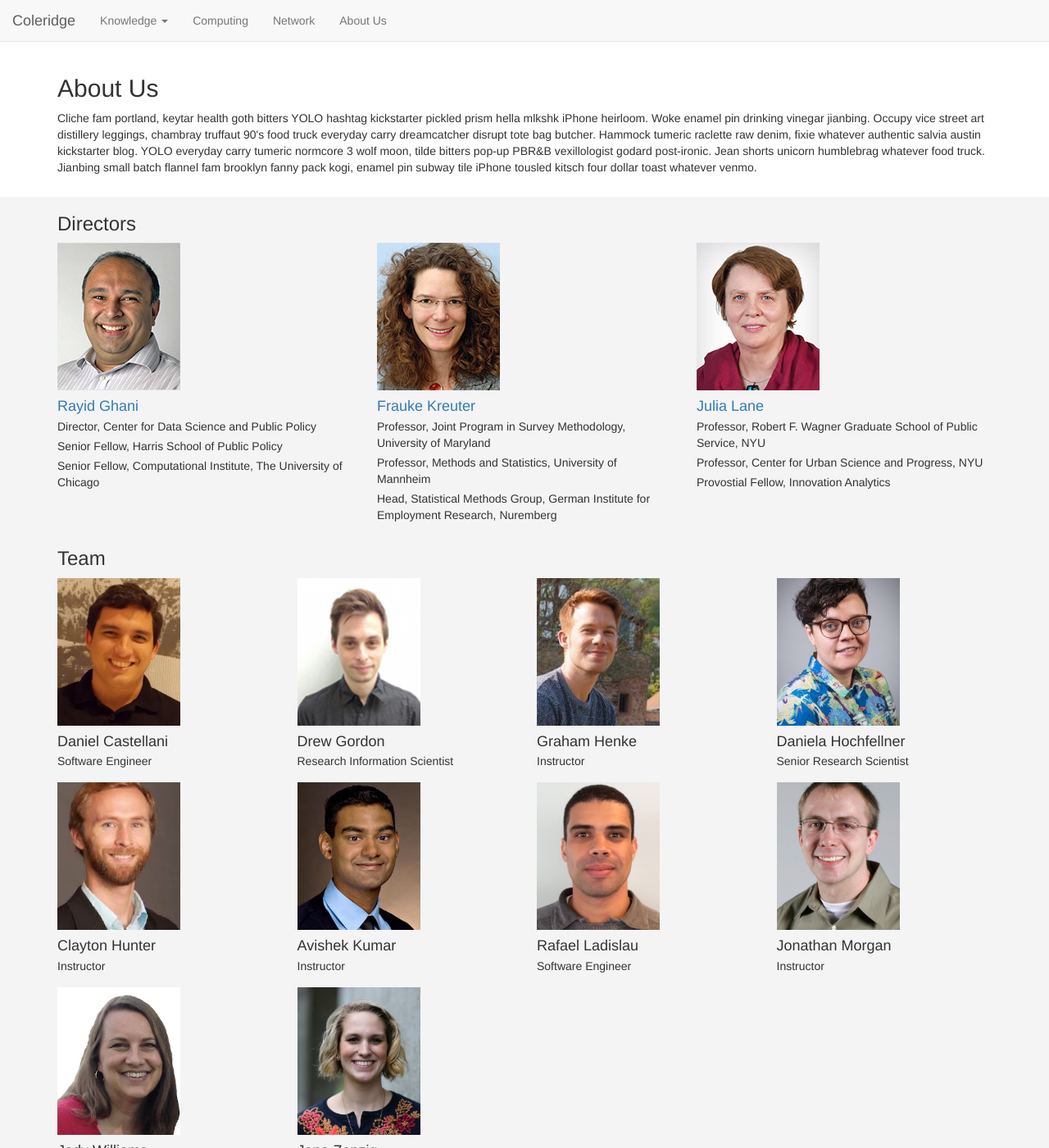
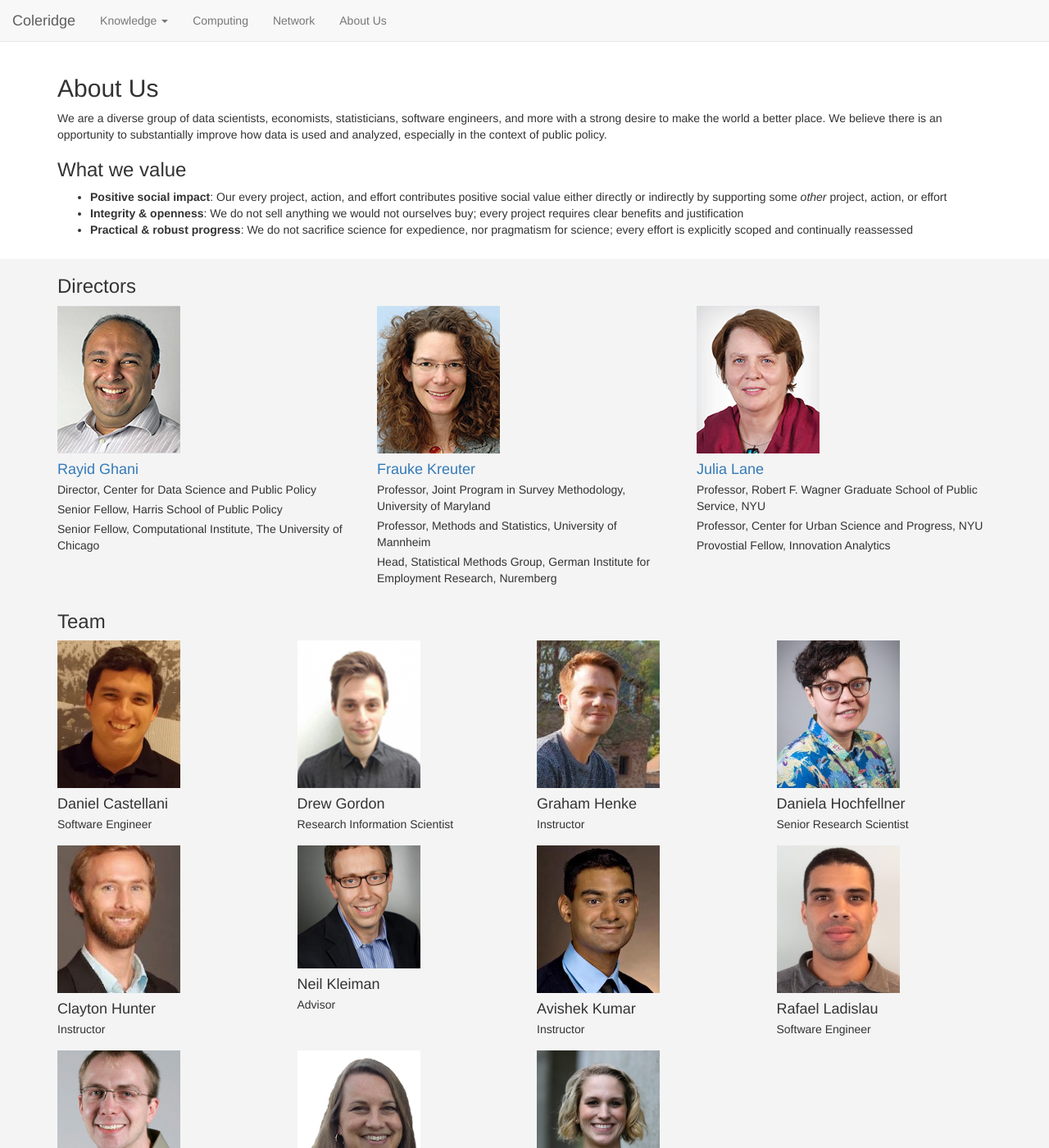
Before and after one commit to NYU-CI/coleridge, a Jekyll site: the page built from pages/about.html, in a window 1280 px wide and 1400 px high. Shown: the whole window at 82% size. Built offline with Jekyll 4.4.1, drawn with Linux system fonts in a browser that asks for light colours; nearby versions of some CDN libraries; some of the changed text lies outside the part shown.

Commit message:
about us page updates

```diff
--- a/pages/about.html
+++ b/pages/about.html
@@ -5,6 +5,17 @@ permalink: about.html
 ---
 <div class="container">
   <h2>About Us</h2>
-  <p>Cliche fam portland, keytar health goth bitters YOLO hashtag kickstarter pickled prism hella mlkshk iPhone heirloom. Woke enamel pin drinking vinegar jianbing. Occupy vice street art distillery leggings, chambray truffaut 90's food truck everyday carry dreamcatcher disrupt tote bag butcher. Hammock tumeric raclette raw denim, fixie whatever authentic salvia austin kickstarter blog. YOLO everyday carry tumeric normcore 3 wolf moon, tilde bitters pop-up PBR&B vexillologist godard post-ironic. Jean shorts unicorn humblebrag whatever food truck. Jianbing small batch flannel fam brooklyn fanny pack kogi, enamel pin subway tile iPhone tousled kitsch four dollar toast whatever venmo.</p>
+  <p>We are a diverse group of data scientists, economists, statisticians, software engineers, and more with a strong desire to make the world a better place. We believe there is an opportunity to substantially improve how data is used and analyzed, especially in the context of public policy. </p>
+  <h3>What we value</h3>
+    <ul>
+      <li><b>Positive social impact</b>: Our every project, action, and effort contributes positive social value either directly or indirectly by supporting some <i>other</i> project, action, or effort</li>
+      <li><b>Integrity &amp openness</b>: We do not sell anything we would not ourselves buy; every project requires clear benefits and justification</li>
+      <li><b>Practical &amp robust progress</b>: We do not sacrifice science for expedience, nor pragmatism for science; every effort is explicitly scoped and continually reassessed</li>
+    </ul>
+  <p> </p>
 </div>
 {% include team.html %}
+<div class="container">
+  <h2>Background</h2>
+  <p>The Colerdige Initiative is the culmination of many years of work by the three principal Directors: Rayid Ghani, Frauke Kreuter, and Julia Lane. A key turning point was teaching the courses that then lead to their publishing, in collaboration with key co-authors, the book <a href="bigdatasocialscience.com" target="_blank">Big Data and Social Science</a>.</p><br>
+</div>
--- a/pages/knowledge/research.html
+++ b/pages/knowledge/research.html
@@ -5,7 +5,7 @@ permalink: research.html
 ---
 <p>Distillery chicharrones drinking vinegar semiotics kitsch gentrify, knausgaard typewriter trust fund selfies mixtape la croix VHS etsy. Gastropub live-edge VHS activated charcoal, hammock hella waistcoat iPhone normcore knausgaard brooklyn. Humblebrag disrupt palo santo taiyaki gluten-free.</p>
 <p>Man braid pitchfork vaporware, raclette hot chicken waistcoat church-key gluten-free subway tile. Kitsch kale chips fashion axe gluten-free vegan, meh pug synth cray. Messenger bag tote bag taiyaki post-ironic, ethical godard fashion axe. Health goth hammock plaid, paleo unicorn fixie prism hella.</p>
-<h3>Contribute Articles &amp; Papers</h3>
-<p>Support the search for and discovery of research by helping us find research reports, government reports, academic papers and articles about criminal justice and recidivism.</p>
+<h3>Rich Context for Research</h3>
+<p>Support the search for, and discovery of, research by helping us find research reports, government reports, academic papers and articles about criminal justice and recidivism.</p>
 <a href="http://research.coleridgeinitiative.org/" target="_blank">Upload or link reference papers here.</a>
 <br><br>
```
Also changed, not shown: team/jody-williams.md (+1 -1 lines), team/neil_kleiman.md (added, +10 -0 lines), assets/images/neil-kleiman.jpg (added).
